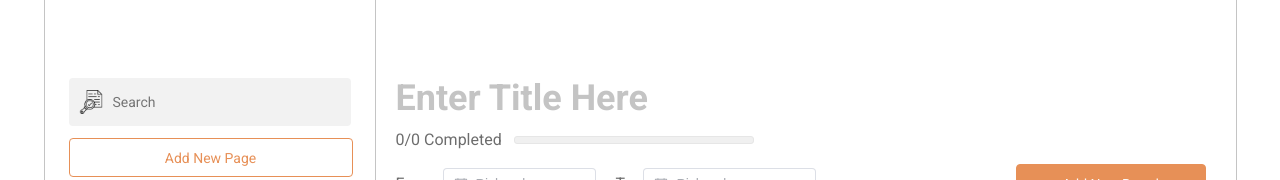
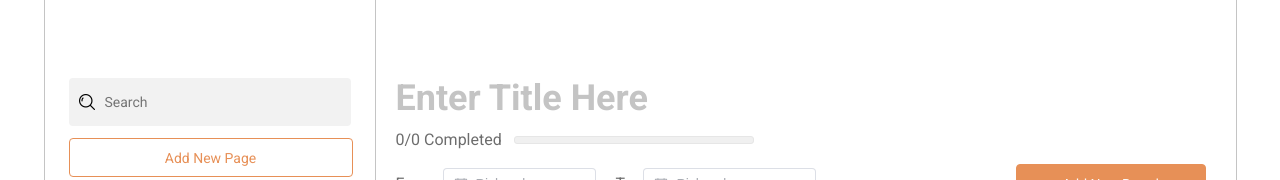
Before and after one commit to SON7AE/PortFolio_TodoBoard, a Vue app: page / in a window 1280 px wide. Shown: the top 180 px of the page. Built offline with nearby package versions, Linux system fonts and the light colour scheme.

Commit message:
4. Add New Board 생성 UI 작업 - Board UI 기초 완성

```diff
--- a/src/components/atoms/SearchrBar.vue
+++ b/src/components/atoms/SearchrBar.vue
@@ -1,6 +1,6 @@
 <template>
     <div class="search-bar">
-        <img src="~/assets/images/research.png" alt="" class="search-bar__icon" />
+        <img src="~/assets/images/search.png" alt="" class="search-bar__icon" />
         <input type="text" placeholder="Search" class="search-bar__input" />
     </div>
 </template>
@@ -26,8 +26,8 @@
     border-radius: 4px;
 
     &__icon {
-        width: 24px;
-        height: 24px;
+        width: 16px;
+        height: 16px;
     }
     &__input {
         width: 234px;
```
Also changed, not shown: src/assets/images/research.png (deleted), src/assets/images/search.png (added).
